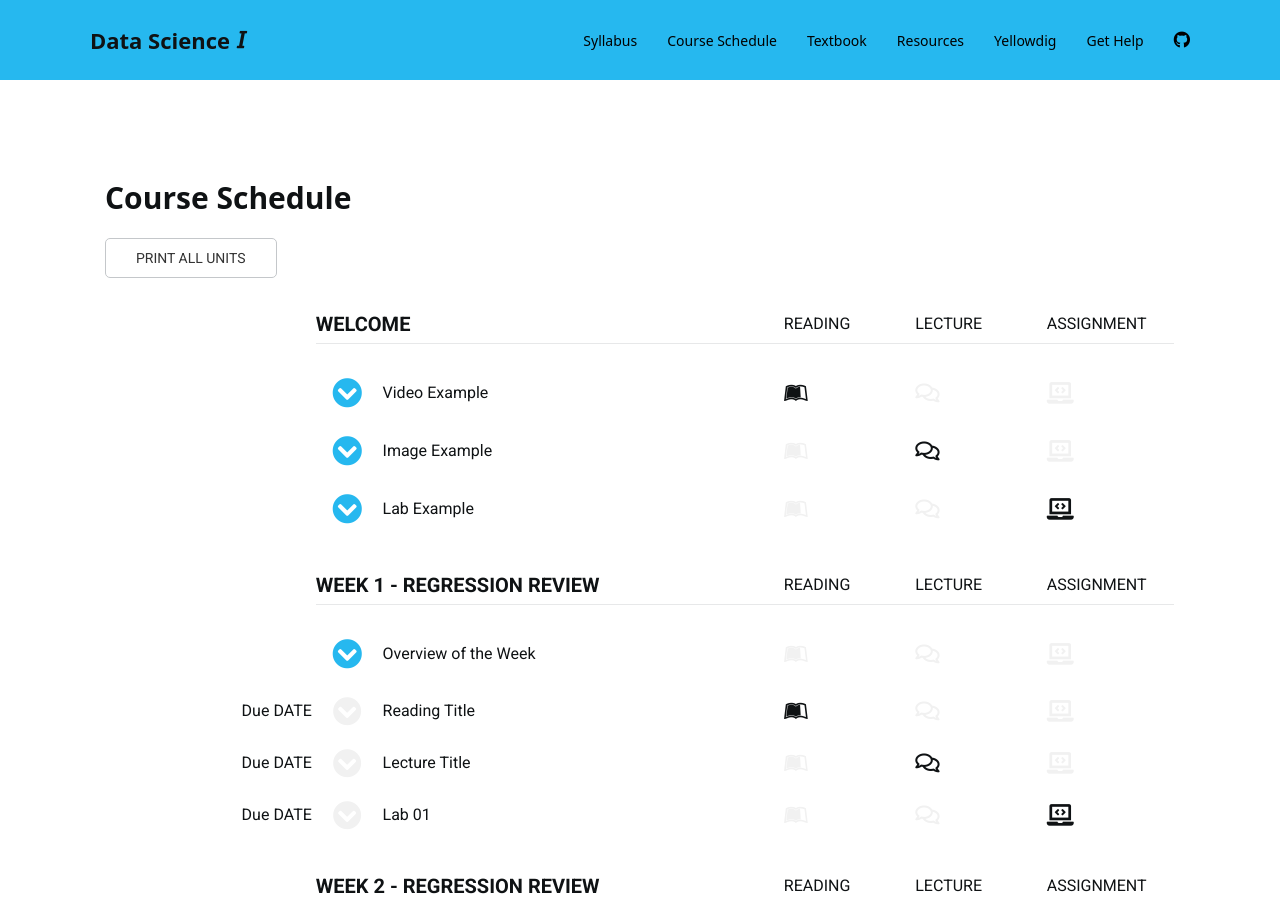
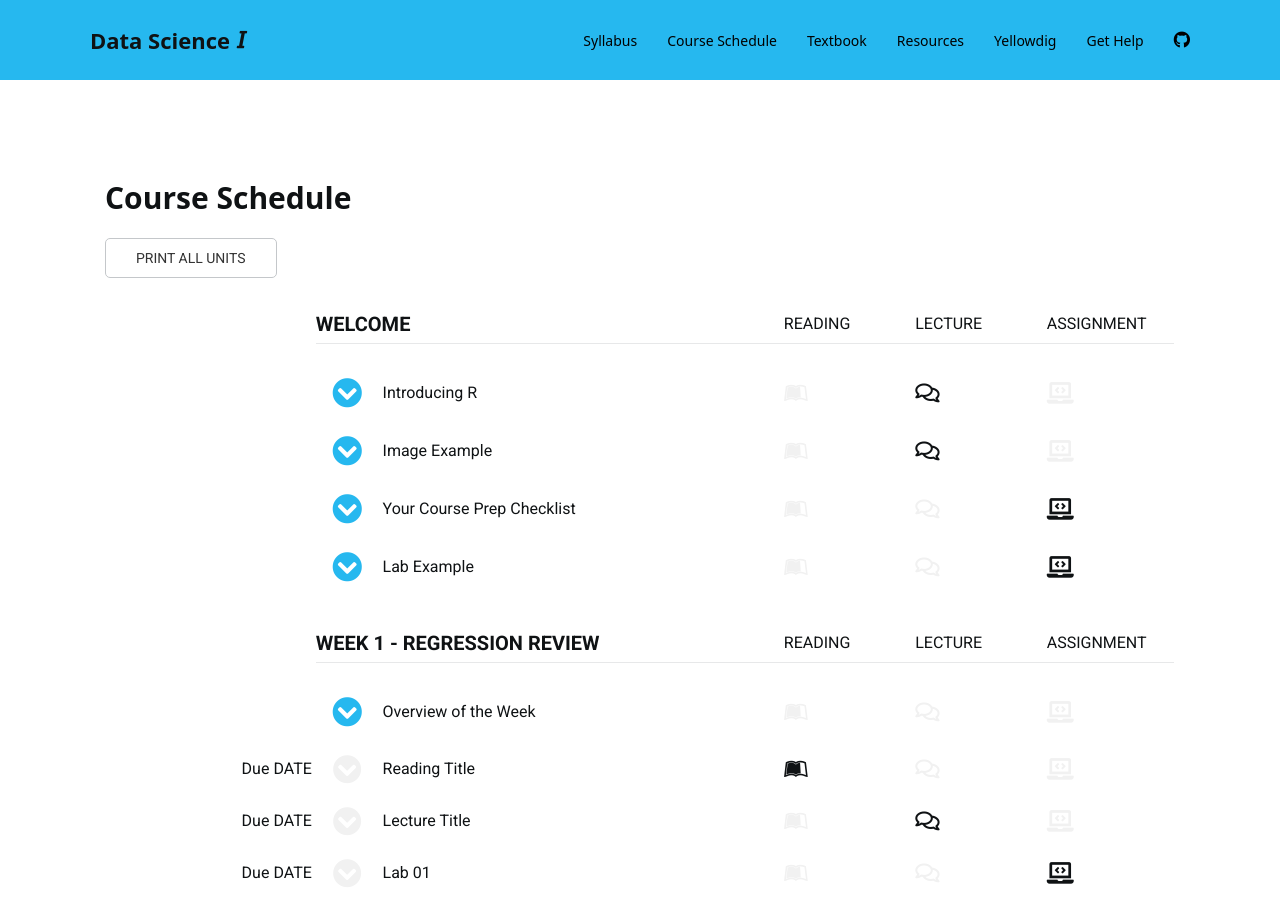
Before and after one commit to DS4PS/cpp-526-fall-2019, a Jekyll site: the page built from schedule.md, in a window 1280 px wide and 900 px high. Built offline with Jekyll 4.4.1, drawn with Linux system fonts in a browser that asks for light colours; nearby versions of some CDN libraries; a style sheet for code colours, icons or effects is not loaded.

Commit message:
Update schedule.md

```diff
--- a/schedule.md
+++ b/schedule.md
@@ -48,16 +48,36 @@ iframe {
 ** Welcome
 
 
-*** { @unit = "", @title = "Video Example", @reading, @foldout }
+*** { @unit = "", @title = "Introducing R", @lecture, @foldout }
 
 
-<iframe width="560" height="315" src="https://www.youtube.com/embed/cDbD_JSCrNo" frameborder="0" allow="accelerometer; autoplay; encrypted-media; gyroscope; picture-in-picture" allowfullscreen></iframe>
+<br>
+
+<iframe src="https://player.vimeo.com/video/180644880" width="640" height="360" frameborder="0" allow="autoplay; fullscreen" allowfullscreen></iframe>
+
+<br>
+
+
+
 
 
 *** { @unit = "", @title = "Image Example", @lecture, @foldout }
 
 ![](https://raw.githubusercontent.com/DS4PS/paf-586-summer-2019/master/assets/img/course-cadence.png)
 
+
+*** { @unit = "", @title = "Your Course Prep Checklist", @assignment, @foldout }
+
+
+- [X] Read the [Syllabus](https://ds4ps.org/cpp-526-fall-2019/)
+- [ ] [Install R](https://cran.rstudio.com/) and [R Studio Desktop](https://www.rstudio.com/products/rstudio/download/)
+- [ ] [Sign-Up for a GitHub Account](https://github.com/join)
+- [ ] Mars
+- [ ] Jupiter
+- [ ] Saturn
+- [ ] Uranus
+- [ ] Neptune
+- [ ] Comet Haley
 
 
 
```
